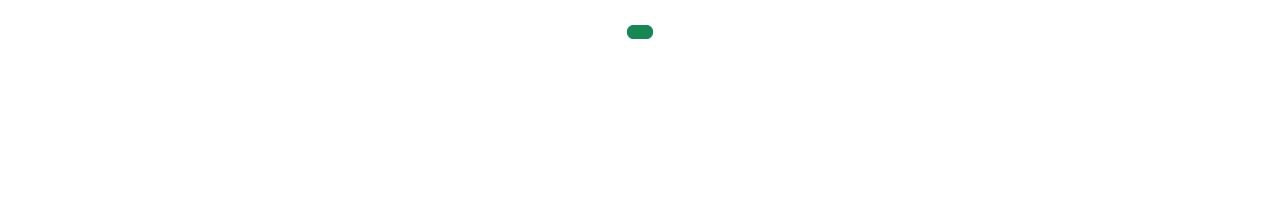
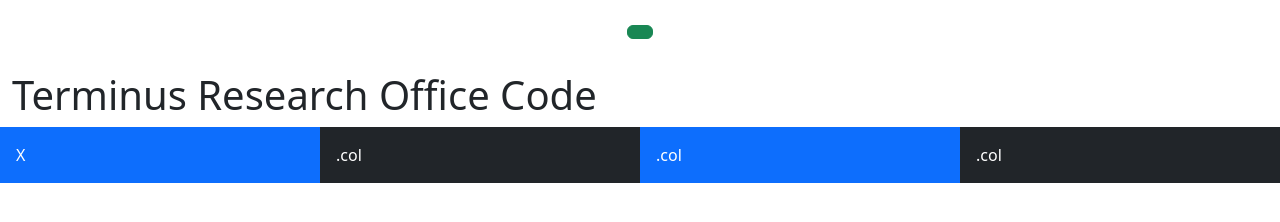
Before and after one commit to JIM4400/test, a plain HTML site: page index.html in a window 1280 px wide. Drawn offline with nearby package versions, Linux system fonts and the light colour scheme.

Commit message:
Update index.html

```diff
--- a/index.html
+++ b/index.html
@@ -49,6 +49,14 @@
 	<table id="gameTable">
 		<th colspan="4"><button type="button" class="btn btn-success" onClick="restart();"><span class="glyphicon glyphicon-refresh"></span></button></th>
 	</table>
-
+	<div class="container-fluid mt-3">
+  <h1>Terminus Research Office Code</h1>
+  <div class="row">
+    <div class="col-sm-3 p-3 bg-primary text-white">X</div>
+    <div class="col-sm-3 p-3 bg-dark text-white">.col</div>
+    <div class="col-sm-3 p-3 bg-primary text-white">.col</div>
+    <div class="col-sm-3 p-3 bg-dark text-white">.col</div>
+  </div>
+</div>
 </body>
 </html>
```
